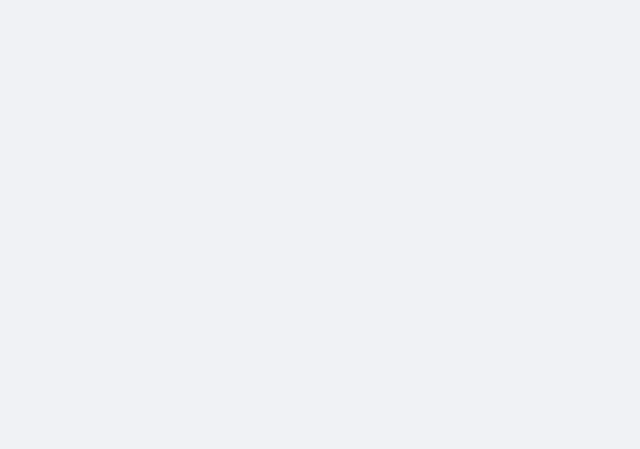
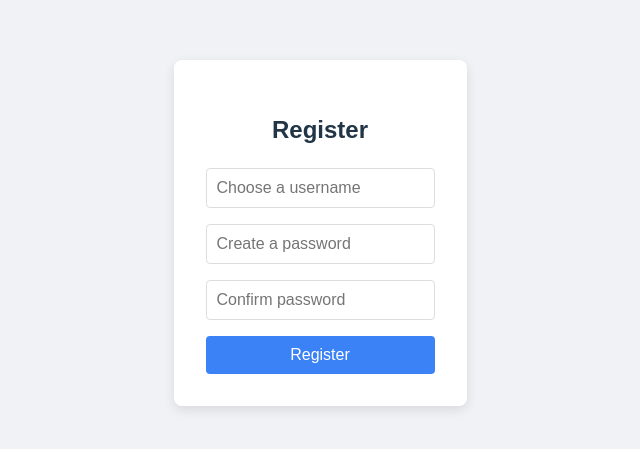
Before and after one commit to Shawn0603/TODO-List-Frontend, a React (Vite) app: page /register in a window 1280 px wide. Before the commit this address had no page. Shown: the part 167-616 px from the top of the page, without its empty margins (320-960 px from the left). Built offline with nearby package versions, Linux system fonts and the light colour scheme.

Commit message:
Add user registration page and routing; simulate registration flow with Zustand

```diff
--- a/src/auth/LoginPage.css
+++ b/src/auth/LoginPage.css
@@ -41,3 +41,14 @@
     color: red;
     font-size: 14px;
   }
+
+
+  .register-btn {
+    background-color: transparent;
+    border: none;
+    color: #3b82f6;
+    cursor: pointer;
+    margin-top: 10px;
+    font-size: 14px;
+    text-decoration: underline;
+  }
--- a/src/auth/LoginPage.tsx
+++ b/src/auth/LoginPage.tsx
@@ -1,6 +1,7 @@
 import { useState } from 'react';
 import { useNavigate } from 'react-router-dom';
 import { useAuthStore } from './useAuthStore';
+import { Link } from 'react-router-dom';
 import './LoginPage.css';
 
 function LoginPage() {
@@ -44,6 +45,10 @@ function LoginPage() {
         {error && <p className="error-msg">{error}</p>}
         <button type="submit">Login</button>
       </form>
+
+      <p>
+        Don't have an account? <Link to="/register">Register here</Link>
+      </p>
     </div>
   );
 }
--- a/src/auth/RegisterPage.tsx
+++ b/src/auth/RegisterPage.tsx
@@ -0,0 +1,61 @@
+import { useState } from 'react';
+import { useNavigate } from 'react-router-dom';
+import { useAuthStore } from './useAuthStore';
+import './LoginPage.css';
+
+function RegisterPage() {
+  const [username, setUsername] = useState('');
+  const [password, setPassword] = useState('');
+  const [confirm, setConfirm] = useState('');
+  const [error, setError] = useState('');
+
+  const login = useAuthStore(state => state.login);
+  const navigate = useNavigate();
+
+  const handleSubmit = (e: React.FormEvent) => {
+    e.preventDefault();
+
+    if (!username || !password) {
+      setError('Username and password are required');
+    } else if (password !== confirm) {
+      setError('Passwords do not match');
+    } else {
+      // mock sigin
+      login(username);
+      navigate('/');
+    }
+  };
+
+  return (
+    <div className="login-container">
+      <h2>Register</h2>
+      <form onSubmit={handleSubmit} className="login-form">
+        <input
+          type="text"
+          placeholder="Choose a username"
+          value={username}
+          onChange={e => setUsername(e.target.value)}
+          required
+        />
+        <input
+          type="password"
+          placeholder="Create a password"
+          value={password}
+          onChange={e => setPassword(e.target.value)}
+          required
+        />
+        <input
+          type="password"
+          placeholder="Confirm password"
+          value={confirm}
+          onChange={e => setConfirm(e.target.value)}
+          required
+        />
+        {error && <p className="error-msg">{error}</p>}
+        <button type="submit">Register</button>
+      </form>
+    </div>
+  );
+}
+
+export default RegisterPage;
--- a/src/main.tsx
+++ b/src/main.tsx
@@ -5,6 +5,8 @@ import { BrowserRouter, Routes, Route } from 'react-router-dom';
 
 import App from './App.tsx';
 import TaskDetailPage from './pages/TaskDetailPage.tsx';
+
+import RegisterPage from './auth/RegisterPage.tsx';
 import LoginPage from './auth/LoginPage.tsx';
 import AuthGuard from './auth/AuthGuard.tsx';
 
@@ -15,6 +17,8 @@ ReactDOM.createRoot(document.getElementById('root')!).render(
     <BrowserRouter>
       <Routes>
         <Route path="/login" element={<LoginPage />} />
+        <Route path="/register" element={<RegisterPage />} />
+
         <Route
           path="/"
           element={
```
